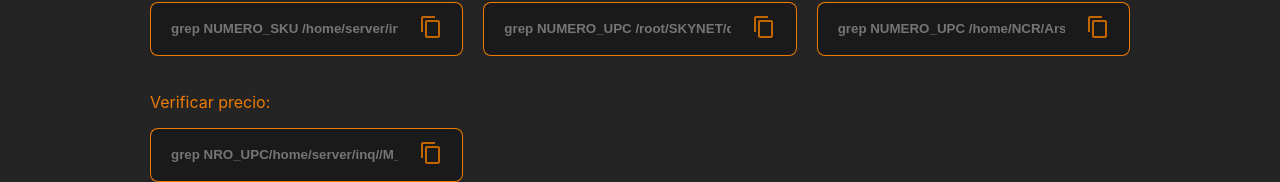
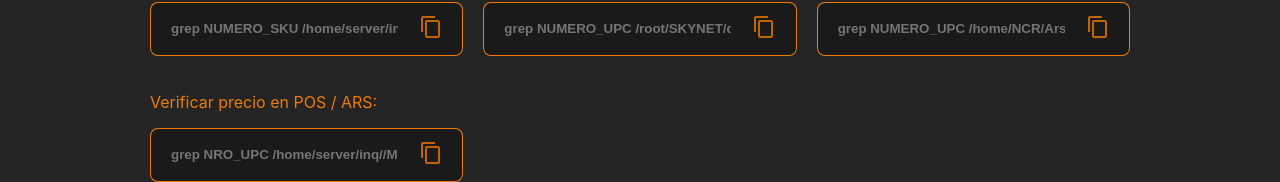
Before and after one commit to jlchurruarin/WebFrontTiendas, a React (Vite) app: page /commands in a window 1280 px wide. Shown: the part 701-883 px from the top of the page. Built offline with nearby package versions, Linux system fonts and the light colour scheme.

Commit message:
modificaciones hshplu

```diff
--- a/src/components/Comandos/Comandos.jsx
+++ b/src/components/Comandos/Comandos.jsx
@@ -190,9 +190,9 @@ function Comandos() {
             </div>
           </div>
           <div className='divCard'>
-            <p className='nameComando'>Verificar precio:</p>
+            <p className='nameComando'>Verificar precio en POS / ARS:</p>
             <div className="card">
-              <input className='textInput' placeholder='grep NRO_UPC/home/server/inq//M_HSHPLU.DAT | sort' onChange={handleChange}></input>
+              <input className='textInput' placeholder='grep NRO_UPC /home/server/inq//M_HSHPLU.DAT | sort' onChange={handleChange}></input>
               <button className='btnCopy' onClick={() => getPre(value)} title="copy">
                 <ContentCopyIcon sx={{ color: "#c06500" }} />
               </button>
```
